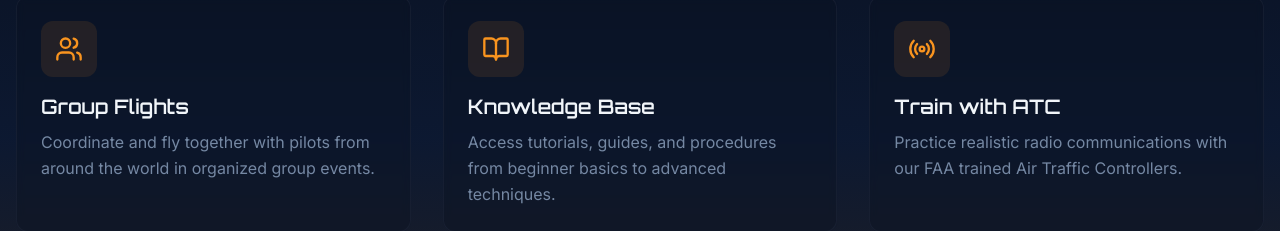
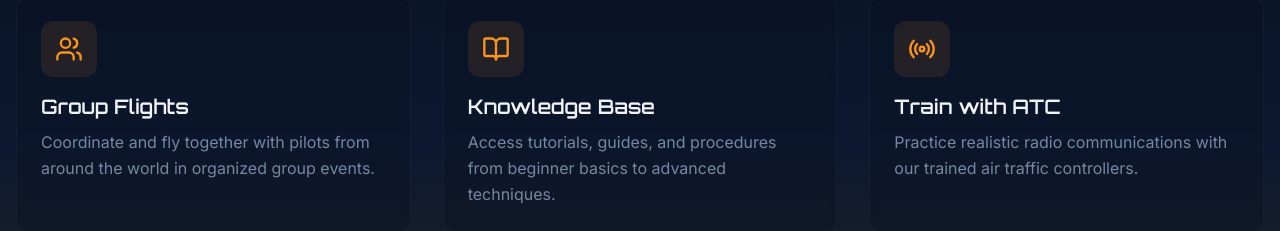
Before and after one commit to amirarsalanzilabi/AlpivionNetwork-Website, a React (Vite) app: page / in a window 1280 px wide. Shown: the part 1120-1351 px from the top of the page. Built offline with nearby package versions, Linux system fonts and the light colour scheme; no server answers.

Commit message:
Drop FAA reference from ATC feature description

```diff
--- a/src/components/sections/FeaturesSection.tsx
+++ b/src/components/sections/FeaturesSection.tsx
@@ -14,7 +14,7 @@ const features = [
   {
     icon: Radio,
     title: "Train with ATC",
-    description: "Practice realistic radio communications with our FAA trained Air Traffic Controllers.",
+    description: "Practice realistic radio communications with our trained air traffic controllers.",
   },
   {
     icon: Video,
```
